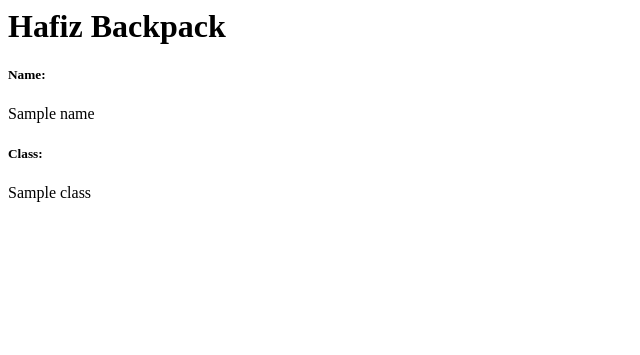
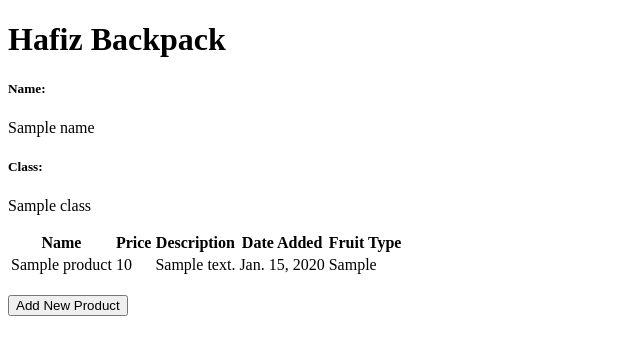
Before and after one commit to Revaldyhfz/HafizBackpack, a Django app: template main/templates/main.html in a window 1280 px wide. Shown: the top 355 px of the page, without its empty margins (0-640 px from the left). Run offline with Django 4.2, Linux system fonts and the light colour scheme; tables that the repository leaves empty hold one stand-in row (values such as "Sample post"); the template is opened without the code that fills it: values that come from a table or form of the project are taken from there, most other values are stand-ins (such as "Sample title", 1, 10 or a date in 2020).

Commit message:
Assignment 3

```diff
--- a/HafizBackpack/urls.py
+++ b/HafizBackpack/urls.py
@@ -19,6 +19,6 @@ from django.urls import path, include
 
 
 urlpatterns = [
-    path('main/', include('main.urls')),
+    path('', include('main.urls')),
     path('admin/', admin.site.urls),
 ]
--- a/main/templates/main.html
+++ b/main/templates/main.html
@@ -1,7 +1,41 @@
-<h1>Hafiz Backpack</h1>
+{% extends 'base.html' %}
 
-<h5>Name:</h5>
-<p>{{ name }}</p> <!-- Change it to your name -->
+{% block content %}
+    <h1>Hafiz Backpack</h1>
 
-<h5>Class:</h5>
-<p>{{ class }}</p> <!-- Change it to your class -->
+    <h5>Name:</h5>
+    <p>{{name}}</p>
+
+    <h5>Class:</h5>
+    <p>{{class}}</p>
+
+<table>
+    <tr>
+        <th>Name</th>
+        <th>Price</th>
+        <th>Description</th>
+        <th>Date Added</th>
+        <th>Fruit Type</th>
+    </tr>
+
+    {% comment %} Below is how to show the product data {% endcomment %}
+
+    {% for product in products %}
+        <tr>
+            <td>{{product.name}}</td>
+            <td>{{product.amount}}</td>
+            <td>{{product.description}}</td>
+            <td>{{product.date_added}}</td>
+            <td>{{product.fruit_type}}</td>
+        </tr>
+    {% endfor %}
+</table>
+
+<br />
+
+<a href="{% url 'main:create_product' %}">
+    <button>
+        Add New Product
+    </button>
+</a>
+{% endblock content %}
--- a/main/urls.py
+++ b/main/urls.py
@@ -1,8 +1,18 @@
 from django.urls import path
 from main.views import show_main
+from main.views import show_main, create_product
+from main.views import show_main, create_product, show_xml
+from main.views import show_main, create_product, show_xml, show_json
+from main.views import show_main, create_product, show_xml, show_json, show_xml_by_id, show_json_by_id
+
 
 app_name = 'main'
 
 urlpatterns = [
     path('', show_main, name='show_main'),
+    path('create-product', create_product, name='create_product'),
+    path('xml/', show_xml, name='show_xml'),
+    path('json/', show_json, name='show_json'),
+    path('xml/<int:id>/', show_xml_by_id, name='show_xml_by_id'),
+    path('json/<int:id>/', show_json_by_id, name='show_json_by_id'),
 ]
--- /dev/null
+++ b/stepbystepmanner.txt
@@ -0,0 +1,3 @@
+1. i created a repository in my github with the title "HafizBackpack"
+2. then i created a directory in my local folder with the same name
+3. i initialized git in that directory,
--- /dev/null
+++ b/templates/base.html
@@ -0,0 +1,18 @@
+{% load static %}
+<!DOCTYPE html>
+<html lang="en">
+    <head>
+        <meta charset="UTF-8" />
+        <meta
+            name="viewport"
+            content="width=device-width, initial-scale=1.0"
+        />
+        {% block meta %}
+        {% endblock meta %}
+    </head>
+
+    <body>
+        {% block content %}
+        {% endblock content %}
+    </body>
+</html>
```
Also changed, not shown: HafizBackpack/settings.py (+8 -2 lines), main/forms.py (added, +7 -0 lines), main/templates/create_product.html (added, +19 -0 lines), main/views.py (+38 -4 lines), flowchart.png (added), main/migrations/0001_initial.py.
